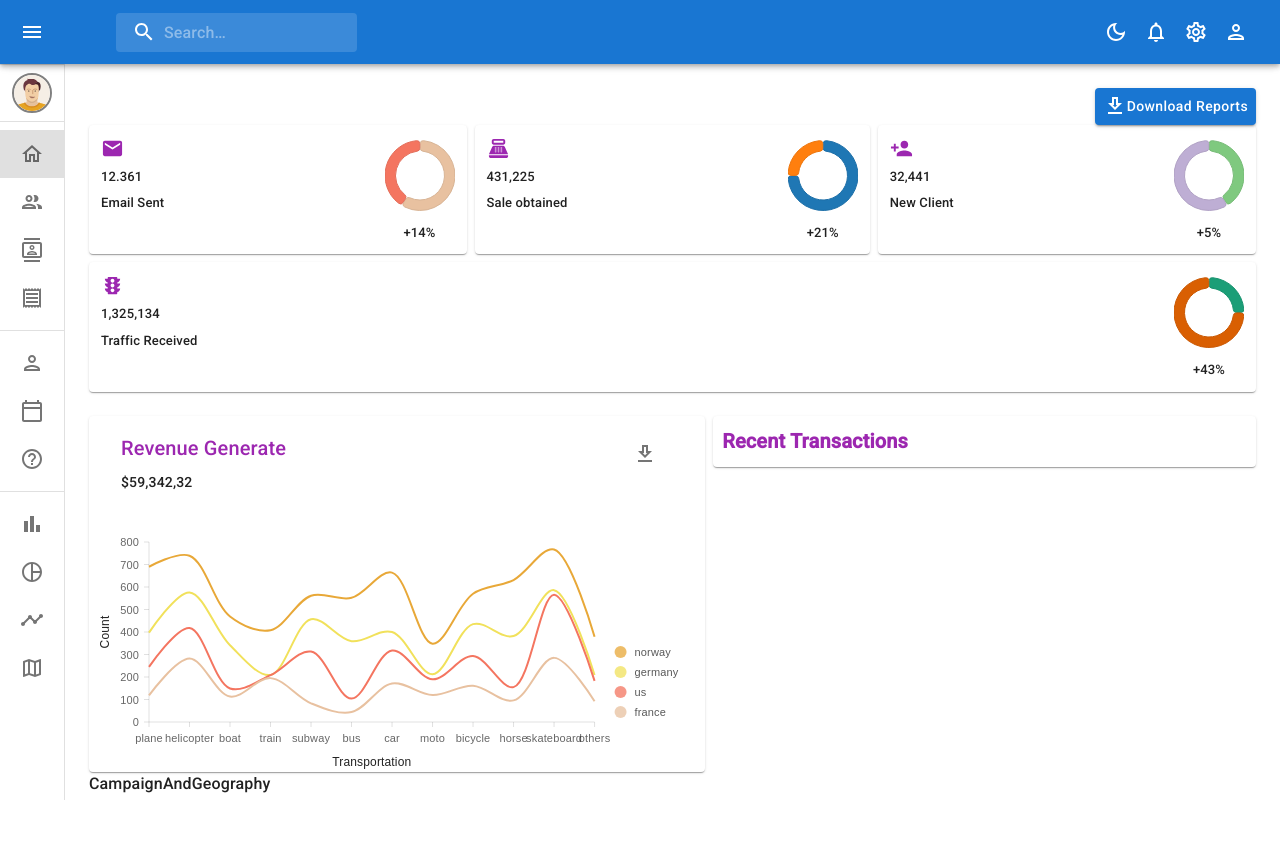
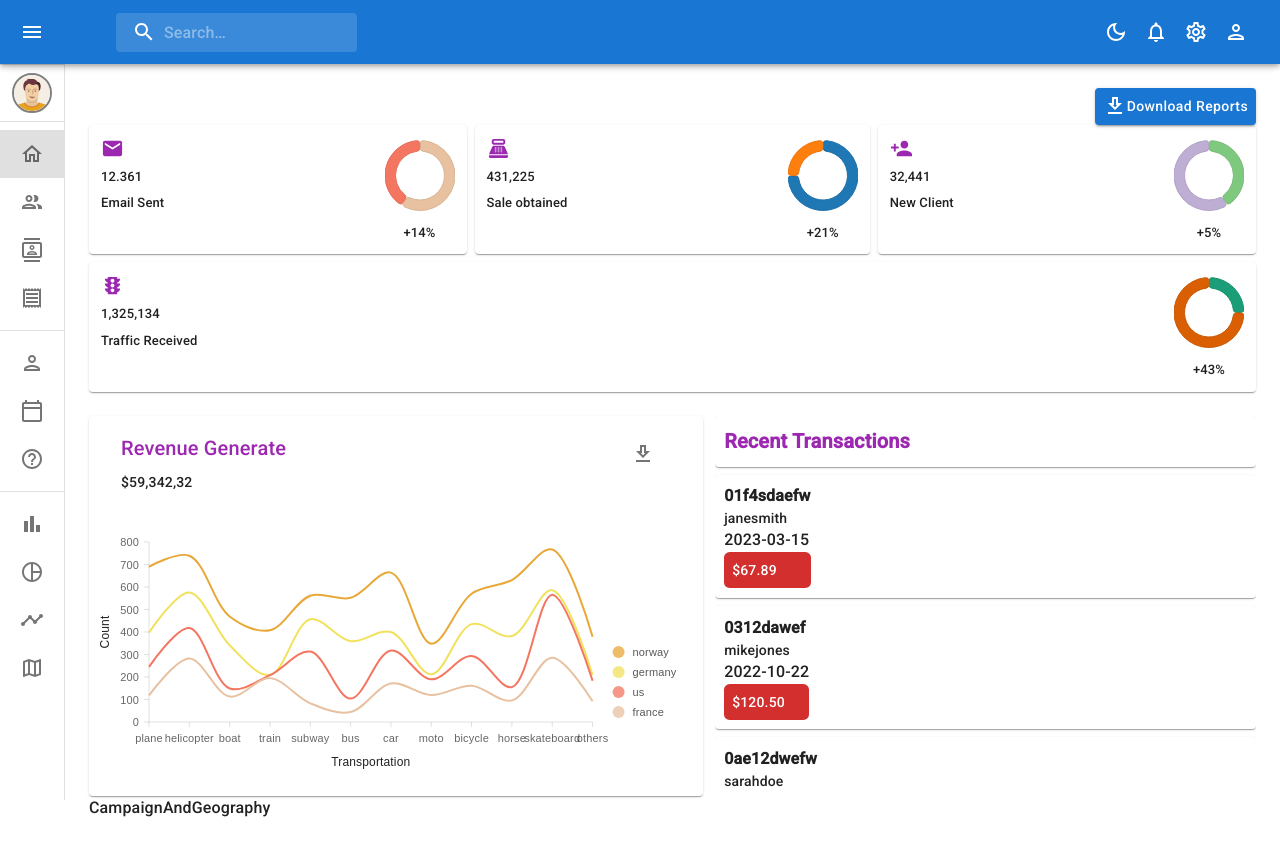
Before and after one commit to ahmedfawzy1/Dashmaster, a React (Vite) app: page / in a window 1280 px wide. Before the commit the page ends 820 px from the top, so only its background shows below. Built offline with nearby package versions, Linux system fonts and the light colour scheme.

Commit message:
feat: modify revenueandtransactions section on home page

```diff
--- a/src/page/dashboard/RevenueAndTransactions.tsx
+++ /dev/null
@@ -1,40 +0,0 @@
-import { Box, IconButton, Paper, Stack, Typography, useTheme } from "@mui/material";
-import Line from "../line/Line";
-import { DownloadOutlined } from "@mui/icons-material";
-
-export default function RevenueAndTransactions() {
-  const theme = useTheme();
-
-  return (
-    <Stack direction={"row"} flexWrap={"wrap"} gap={1} mt={3}>
-      <Paper sx={{ maxWidth: 900, flexGrow: 1 }}>
-        <Stack direction={"row"} flexWrap={"wrap"} justifyContent={"space-between"} alignItems={"center"}>
-          <Box>
-            <Typography color={theme.palette.secondary.main} mb={1} mt={2} ml={4} variant="h6">
-              Revenue Generate
-            </Typography>
-            <Typography ml={4} variant="body2">
-              $59,342,32
-            </Typography>
-          </Box>
-
-          <Box>
-            <IconButton sx={{ mr: 3 }}>
-              <DownloadOutlined />
-              <IconButton />
-            </IconButton>
-          </Box>
-        </Stack>
-        <Line height={"280px"} />
-      </Paper>
-
-      <Box sx={{ height: 350, flexGrow: 1 }}>
-        <Paper>
-          <Typography color={theme.palette.secondary.main} fontWeight={"bold"} p={1.2} variant="h6">
-            Recent Transactions
-          </Typography>
-        </Paper>
-      </Box>
-    </Stack>
-  );
-}
--- /dev/null
+++ b/src/page/dashboard/RevenueAndTransactions/RevenueAndTransactions.tsx
@@ -0,0 +1,71 @@
+import { Box, IconButton, Paper, Stack, Typography, useTheme } from "@mui/material";
+import Line from "../../line/Line";
+import { DownloadOutlined } from "@mui/icons-material";
+import { Transactions } from "./data";
+
+export default function RevenueAndTransactions() {
+  const theme = useTheme();
+
+  return (
+    <Stack direction={"row"} flexWrap={"wrap"} gap={1.5} mt={3}>
+      <Paper sx={{ maxWidth: 900, flexGrow: 1, minWidth: "400px" }}>
+        <Stack direction={"row"} flexWrap={"wrap"} justifyContent={"space-between"} alignItems={"center"}>
+          <Box>
+            <Typography color={theme.palette.secondary.main} mb={1} mt={2} ml={4} variant="h6">
+              Revenue Generate
+            </Typography>
+            <Typography ml={4} variant="body2">
+              $59,342,32
+            </Typography>
+          </Box>
+
+          <Box>
+            <IconButton sx={{ mr: 3 }}>
+              <DownloadOutlined />
+              <IconButton />
+            </IconButton>
+          </Box>
+        </Stack>
+        <Line height={"280px"} />
+      </Paper>
+
+      <Box sx={{ minWidth: "280px", maxHeight: 380, flexGrow: 1, overflow: "auto" }}>
+        <Paper>
+          <Typography color={theme.palette.secondary.main} fontWeight={"bold"} p={1.2} variant="h6">
+            Recent Transactions
+          </Typography>
+        </Paper>
+
+        {Transactions.map((transaction) => {
+          return (
+            <Paper
+              sx={{
+                mt: 1,
+                display: "flex",
+                justifyContent: "space-between",
+                alignItems: "center",
+              }}
+            >
+              <Box p={1.2}>
+                <Typography variant="body1" fontWeight="600">
+                  {transaction.txId}
+                </Typography>
+                <Typography variant="body2">{transaction.user}</Typography>
+                <Typography variant="body1">{transaction.date}</Typography>
+                <Typography
+                  borderRadius={1.4}
+                  p={1}
+                  bgcolor={theme.palette.error.main}
+                  color={theme.palette.getContrastText(theme.palette.error.main)}
+                  variant="body2"
+                >
+                  ${transaction.cost}
+                </Typography>
+              </Box>
+            </Paper>
+          );
+        })}
+      </Box>
+    </Stack>
+  );
+}
--- /dev/null
+++ b/src/page/dashboard/RevenueAndTransactions/data.ts
@@ -0,0 +1,38 @@
+export const Transactions = [
+  {
+    txId: "01f4sdaefw",
+    user: "janesmith",
+    date: "2023-03-15",
+    cost: "67.89",
+  },
+  {
+    txId: "0312dawef",
+    user: "mikejones",
+    date: "2022-10-22",
+    cost: "120.50",
+  },
+  {
+    txId: "0ae12dwefw",
+    user: "sarahdoe",
+    date: "2021-12-05",
+    cost: "45.99",
+  },
+  {
+    txId: "0ba5sdwaef",
+    user: "davidlee",
+    date: "2023-01-07",
+    cost: "250.00",
+  },
+  {
+    txId: "0124dfweff",
+    user: "aliceray",
+    date: "2021-06-19",
+    cost: "78.25",
+  },
+  {
+    txId: "01d5daswef",
+    user: "bobjones",
+    date: "2023-02-11",
+    cost: "98.45",
+  },
+];
--- a/src/page/dashboard/dashboard.tsx
+++ b/src/page/dashboard/dashboard.tsx
@@ -1,6 +1,6 @@
 import { Box, Button } from "@mui/material";
 import OverviewStats from "./OverviewStats/OverviewStats";
-import RevenueAndTransactions from "./RevenueAndTransactions";
+import RevenueAndTransactions from "./RevenueAndTransactions/RevenueAndTransactions";
 import CampaignAndGeography from "./CampaignAndGeography";
 import { DownloadOutlined } from "@mui/icons-material";
 
```
